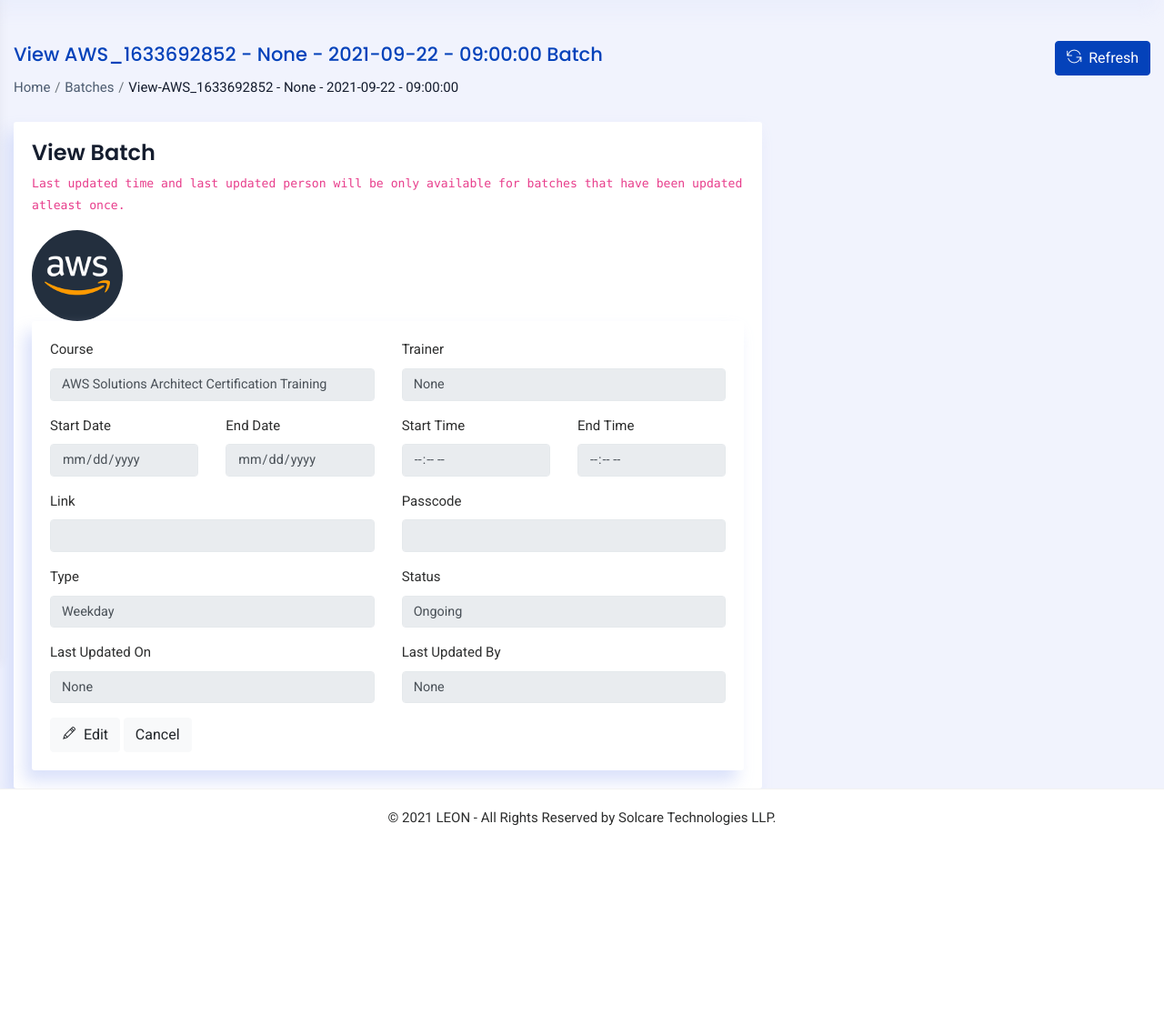
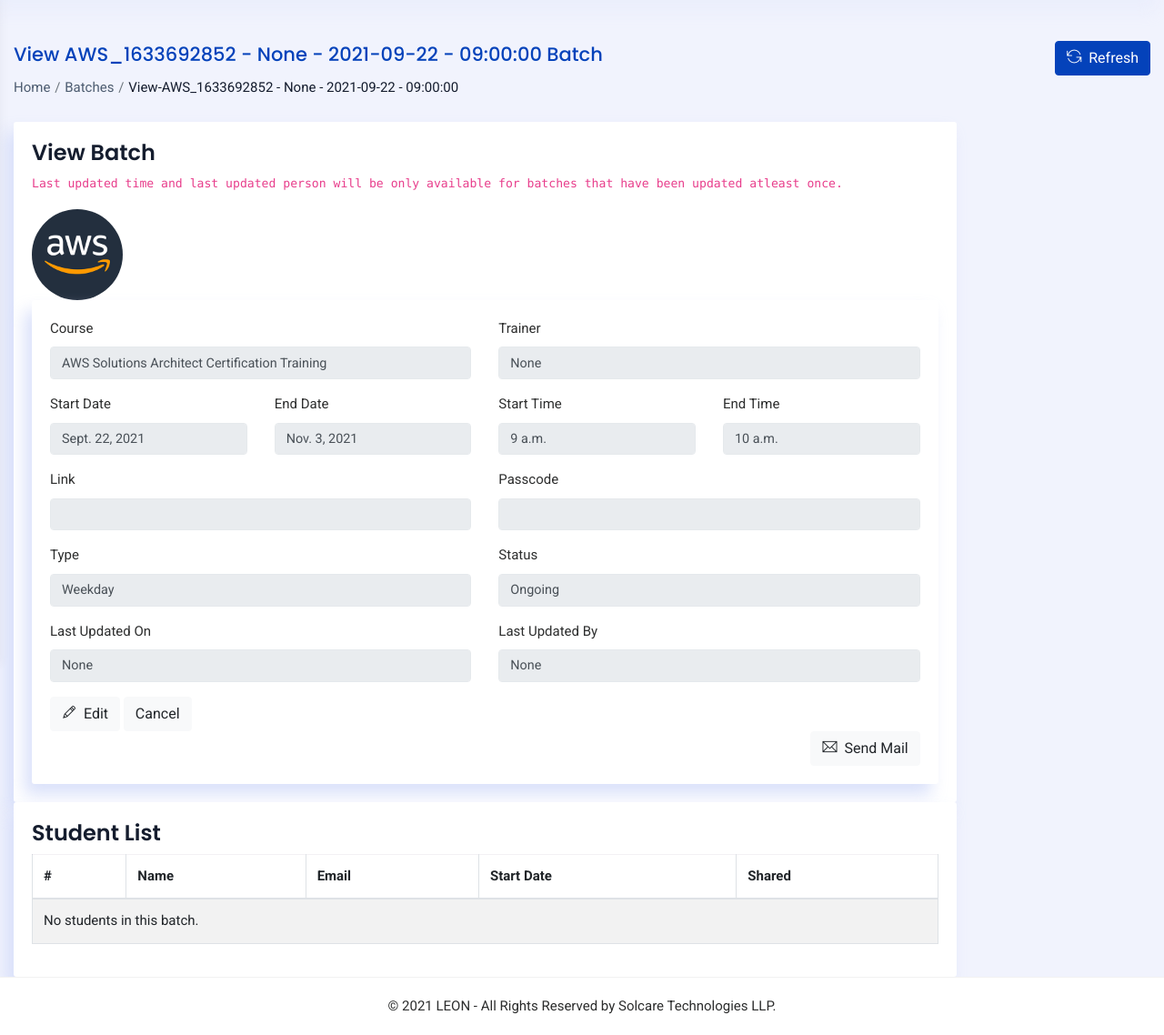
Before and after one commit to AnjithaBose/projectmain, a Django app: page /operations/batch/view/3/ in a window 1280 px wide. Shown: the part 70-1208 px from the top of the page at 91% size. Before the commit the page ends 978 px from the top, so only its background shows below. Run offline with Django 3.2, Linux system fonts and the light colour scheme; a user stored in the database is signed in; data comes from the database, SQL or seed files in the repository; both versions use the stored data as it was after the commit; some libraries are stand-ins or nearby versions; some web fonts are replaced.

Commit message:
mass mail notification enabled

```diff
--- a/accounts/templates/Operations/batch.html
+++ b/accounts/templates/Operations/batch.html
@@ -36,7 +36,7 @@
 
             <!-- state start-->
             <div class="row">
-                <div class="col-lg-8 col-md-10 col-12">
+                <div class="col-lg-10 col-md-10 col-12">
                     <div class="card">
                         <h4 class="m-t-0 header-title">View Batch</h4>
                         <p><code>Last updated time and last updated person will be only available for batches that have been updated atleast once.</code></p>
@@ -61,19 +61,19 @@
                               <div class="form-group row">
                                 <div class="col-12 col-md-3">
                                   <label for="exampleInputName1">Start Date</label>
-                                  <input type="date" class="form-control" value="{{batch.start_date}}" disabled>
+                                  <input class="form-control" value="{{batch.start_date}}" disabled>
                                 </div>
                                 <div class="col-12 col-md-3">
                                   <label for="exampleInputEmail3">End Date</label>
-                                  <input type="date" class="form-control" value="{{batch.end_date}}" disabled>
+                                  <input class="form-control" value="{{batch.end_date}}" disabled>
                                 </div>
                                 <div class="col-12 col-md-3">
                                   <label for="exampleInputEmail3">Start Time</label>
-                                  <input type="time" class="form-control" value="{{batch.start_time}}" disabled>
+                                  <input class="form-control" value="{{batch.start_time}}" disabled>
                                 </div>
                                 <div class="col-12 col-md-3">
                                   <label for="exampleInputEmail3">End Time</label>
-                                  <input type="time" class="form-control" value="{{batch.end_time}}" disabled>
+                                  <input class="form-control" value="{{batch.end_time}}" disabled>
                                 </div>
                               </div>
                               <div class="form-group row">
@@ -109,8 +109,63 @@
 
                               <a class="btn btn-light" href="{% url 'edit_batch' batch.id %}"><i class="ti ti-pencil mr-2"></i>Edit</a>
                               <a href="{% url 'view_batches' %}" class="btn btn-light">Cancel</a>
+
                             </form>
+                            <div class="text-right">
+                              <button class="btn btn-light" data-toggle="collapse" data-target="#collapseExample" aria-expanded="false" aria-controls="collapseExample"><i class="ti ti-email mr-2"></i>Send Mail</button>
+                            </div>
+                            <div class="collapse" id="collapseExample">
+                              <div class="card card-body">
+
+                                        <h4 class="header-title">Add notification mail</h4>
+                                        <form class="forms-sample" method="post" enctype="multipart/form-data" action="{% url 'send_mail_notification' batch.id %}">
+                                          {% csrf_token %}
+                                          <div class="form-group">
+                                              <label for="exampleInputName1">Subject</label>
+                                              {% load widget_tweaks %}
+                                              {% render_field form.subject class="form-control" required="true" placeholder="Enter email subject" %}
+                                          </div>
+                                          <div class="form-group">
+                                              <label for="exampleInputName1">Body</label>
+                                              {% render_field form.message class="form-control" required="true" placeholder="Enter email body" %}
+                                          </div>
+
+                                          <button type="submit" class="btn btn-primary mr-2">Send</button>
+                                          <a class="btn btn-light" data-toggle="collapse" data-target="#collapseExample" aria-expanded="false" aria-controls="collapseExample">Cancel</a>
+                                      </form>
+                              </div>
+                            </div>
                   </div>
+                </div>
+                <div class="card">
+                  <h4 class="m-t-0 header-title">Student List</h4>
+                  <div class="table-responsive">
+                    <table id="demo-foo-filtering" class="table table-striped table-bordered toggle-circle m-b-0" >
+                      <thead>
+                        <tr>
+                          <th>#</th>
+                          <th>Name</th>
+                          <th>Email</th>
+                          <th>Start Date</th>
+                          <th>Shared</th>
+                        </tr>
+                      </thead>
+                      <tbody>
+                        {% for i in scd %}
+                        <tr>
+                          <td>{{forloop.counter}}</td>
+                          <td><a href="{% url 'view_student' i.student.id %}"><img class="img-circle pro_pic" src="{{i.student.profile_pic.url}}" alt="{{i.student.name}}" style="width: 40px;height:40px">&nbsp;&nbsp;<b>{{i.student.name}}</b></a></td>
+                          <td>{{i.student.email}}</td>
+                          <td>{{i.student.start_date}}</td>
+                          <td>{{i.student.shared}}</td>
+                          {% empty %}
+                          <td colspan="8">No students in this batch.</td>
+                        </tr>
+                        {% endfor %}
+
+                      </tbody>
+
+                    </table></div>
                 </div>
                     </div>
                 </div>
--- a/accounts/templates/common/student_profile.html
+++ b/accounts/templates/common/student_profile.html
@@ -77,7 +77,7 @@
                                     <label for="exampleInputName1">Now Attending</label>
                                         <ul type="disc">
                                         {% for i in na %}
-                                        <li><a href="" class="btn btn-primary-rgba">{{i.batch.batch_code}}</a></li>
+                                        <li><a href="{% url 'view_batch' i.batch.id %}" class="btn btn-primary-rgba">{{i.batch.batch_code}}</a></li>
                                         {% endfor %}
                                         </ul>
                                   </div>
--- a/accounts/views.py
+++ b/accounts/views.py
@@ -215,7 +215,9 @@
         if x == True:
             staff = Staff.objects.get(user=request.user)
             batch = Batch.objects.get(id=id)
-            context={'staff':staff,'batch': batch}
+            scd = StudentCourseData.objects.filter(batch=batch)
+            form = SendMailForm()
+            context={'staff':staff,'batch': batch,'scd':scd,'form':form}
             return render(request,'operations/batch.html',context)
         else:
             return redirect('home')
@@ -315,6 +317,35 @@
             return render(request,'messages/admin/view_mails.html',context)
         else:
             return redirect('home')
+
+class SendMailNotification(View):
+    def post(self, request,id):
+        x = ManagerCheck(request)
+        if x == True:
+            staff = Staff.objects.get(user=request.user)
+            form = SendMailForm(request.POST)
+            batch = Batch.objects.get(id=id)
+            scd = StudentCourseData.objects.filter(batch=batch)
+            to=[]
+            for i in scd:
+                to.append(i.student.email)
+            if form.is_valid():
+                f = form.save(commit=False)
+                sub = f.subject
+                message = f.message
+                for i in to:
+                    mailsend(request,sub,message,staff.email,i)
+                msg = "Notifications send successfully!"
+                context={'staff':staff,'msg':msg,'batch':batch}
+            else:
+                alert = "Notification send failed!.Please review your edit."
+                context={'staff':staff,'alert':alert,'batch':batch}
+            return render(request,'messages/admin/batch.html',context)
+        else:
+            return redirect ('home')
+
+
+
 
 class SendDraft(View):
     def get(self, request,id):
--- a/crm/urls.py
+++ b/crm/urls.py
@@ -42,6 +42,7 @@
 
     path('operations/batches/',ViewBatches.as_view(),name='view_batches'),
     path('operations/batch/view/<id>/',ViewBatch.as_view(),name='view_batch'),
+    path('operations/batch/notification/<id>/',SendMailNotification.as_view(),name='send_mail_notification'),
     path('operations/batch/edit/<id>/',EditBatch.as_view(),name='edit_batch'),
     path('operations/scd/add/<id>/',AddSCD.as_view(),name='add_scd'),
     path('operations/scd/delete/<id>/',DeleteSCD.as_view(),name='delete_scd'),
```
Also changed, not shown: accounts/templates/messages/admin/batch.html (added, +82 -0 lines), db.sqlite3.
